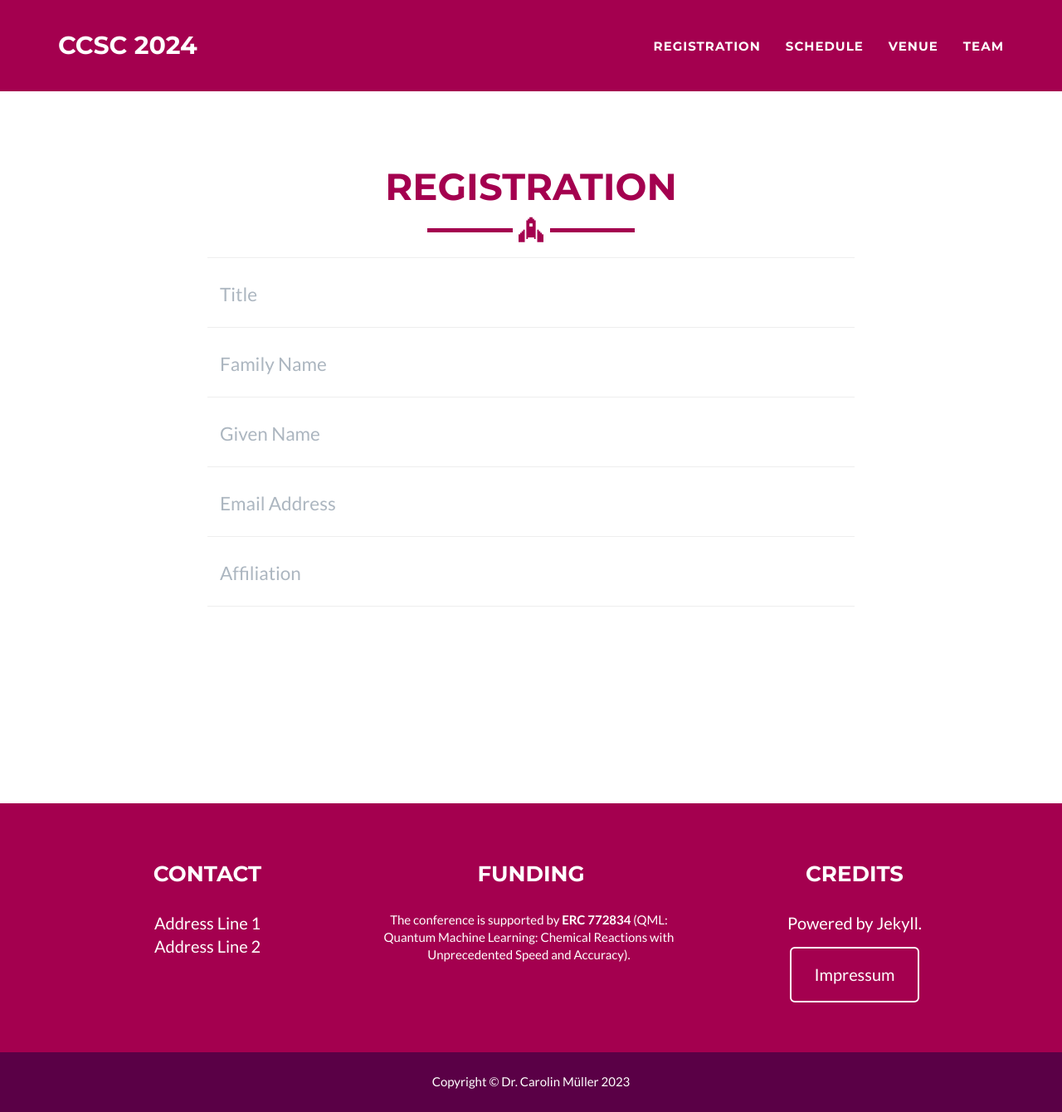
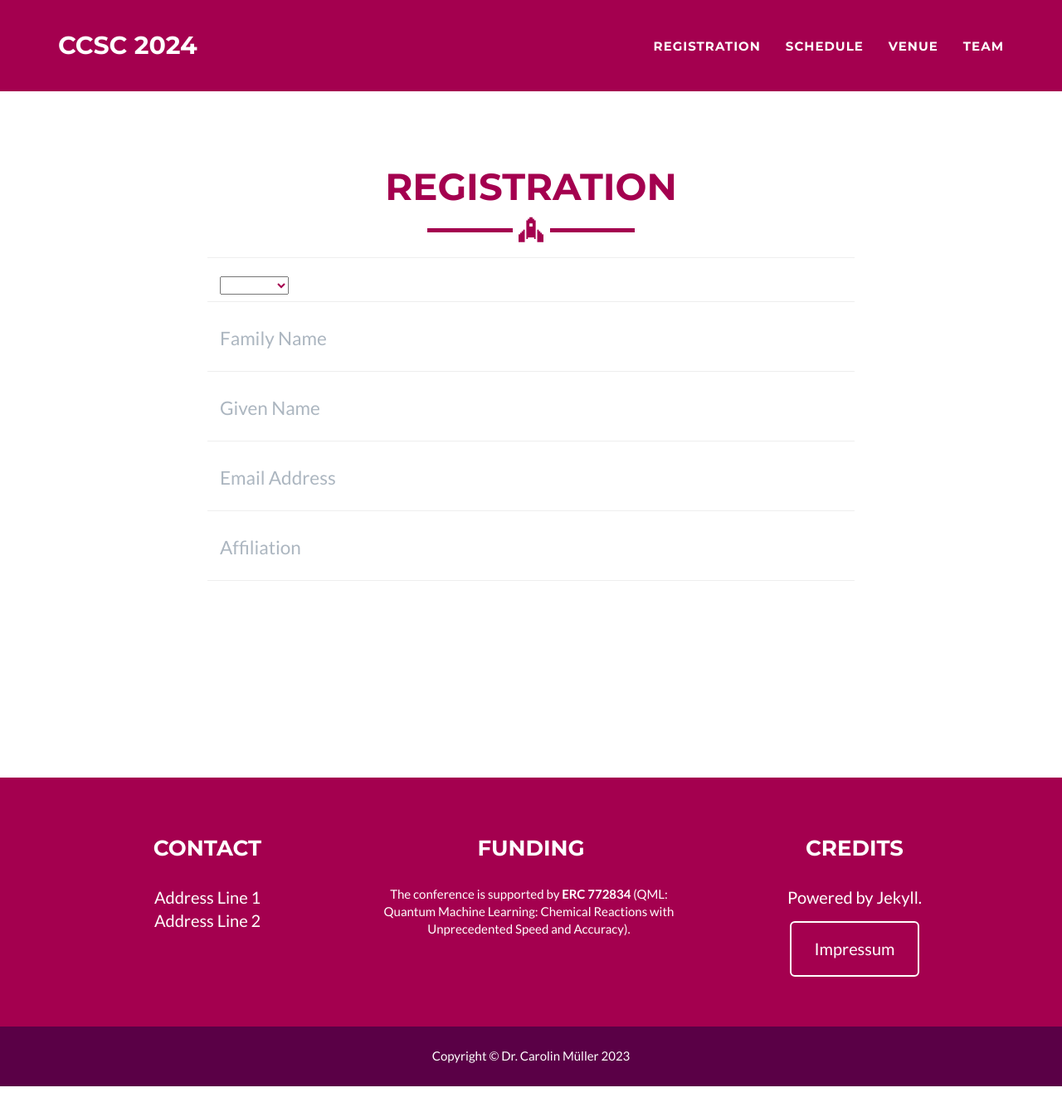
Before and after one commit to ccsc2024/ccsc2024.github.io, a Jekyll site: the page built from registration.html, in a window 1280 px wide and 1340 px high. Shown: the whole window at 83% size. Built offline with Jekyll 4.4.1, drawn with Linux system fonts in a browser that asks for light colours.

Commit message:
Update registration.html

```diff
--- a/registration.html
+++ b/registration.html
@@ -16,9 +16,15 @@ layout: page
           <div class="row control-group">
             <div class="form-group col-xs-12 floating-label-form-group controls">
               <label for="title">Title</label>
-              <input type="text" name="title" class="form-control" placeholder="Title" id="name"
+                 <select name="title" required>
+                   <option value="all"> </option>
+                   <option value="phd">Dr.</option>
+                   <option value="prof">Prof.</option>
+                   <option value="juniorprof">Jun. Prof.</option>
+                 </select>
+              <!-- <input type="text" name="title" class="form-control" placeholder="Title" id="name"
                 data-validation-required-message="Please enter your title (e.g. Prof.).">
-              <p class="help-block text-danger"></p>
+              <p class="help-block text-danger"></p> -->
             </div>
           </div>
           <div class="row control-group">
```
